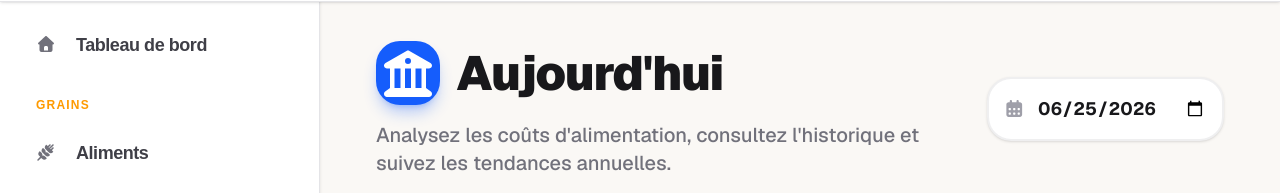
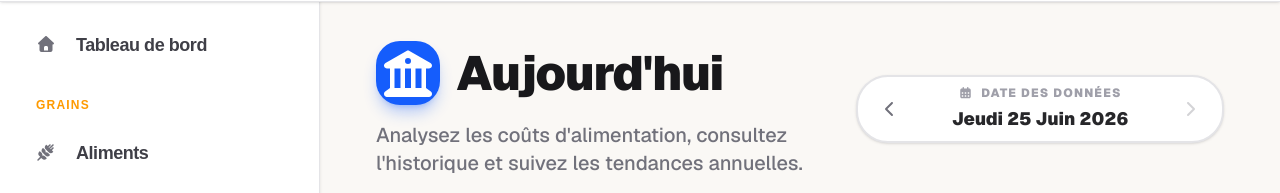
Before and after one commit to Fermes-J-N-Beauchemin-et-fils-inc/inventaire, a Next.js app: page /comptabilite/rations in a window 1280 px wide. Shown: the part 127-320 px from the top of the page. Built offline with nearby package versions, Linux system fonts and the light colour scheme; no server answers; the database is empty.

Commit message:
feat: implement unified DateNavigator component across dashboards

```diff
--- a/app/api/ration/config/route.ts
+++ b/app/api/ration/config/route.ts
@@ -15,6 +15,8 @@ export async function GET() {
                 id: 'asc'
             }
         });
+
+
 
         const rationConfig: Record<string, any[]> = {};
         const availableAliments: Record<string, any> = {};
--- /dev/null
+++ b/app/components/ui/DateNavigator.tsx
@@ -0,0 +1,84 @@
+'use client';
+import React, { useRef } from 'react';
+import { FontAwesomeIcon } from '@fortawesome/react-fontawesome';
+import { faChevronLeft, faChevronRight, faCalendarAlt } from '@fortawesome/free-solid-svg-icons';
+
+interface DateNavigatorProps {
+  label?: string;
+  selectedDate: string; // ISO format YYYY-MM-DD
+  onChange: (date: string) => void;
+  maxDate?: string;
+}
+
+export default function DateNavigator({
+  label = "Date des données",
+  selectedDate,
+  onChange,
+  maxDate
+}: DateNavigatorProps) {
+  const inputRef = useRef<HTMLInputElement>(null);
+
+  const currentDateObj = new Date(selectedDate + 'T12:00:00');
+
+  const handlePrevDay = () => {
+    const newDate = new Date(currentDateObj);
+    newDate.setDate(newDate.getDate() - 1);
+    onChange(newDate.toISOString().split('T')[0]);
+  };
+
+  const handleNextDay = () => {
+    const newDate = new Date(currentDateObj);
+    newDate.setDate(newDate.getDate() + 1);
+    const newDateStr = newDate.toISOString().split('T')[0];
+    if (maxDate && newDateStr > maxDate) return;
+    onChange(newDateStr);
+  };
+
+  const isMaxReached = maxDate ? selectedDate >= maxDate : false;
+
+  const formattedDate = currentDateObj.toLocaleDateString('fr-CA', {
+    weekday: 'long',
+    day: 'numeric',
+    month: 'long',
+    year: 'numeric'
+  });
+
+  return (
+    <div className="flex items-center gap-4 bg-white p-2 rounded-[2rem] border-2 border-zinc-200 shadow-sm relative group w-max">
+
+      {/* Hidden native date input for quick jumping */}
+      <input
+        ref={inputRef}
+        type="date"
+        value={selectedDate}
+        max={maxDate}
+        onChange={(e) => {
+          if(e.target.value) onChange(e.target.value);
+        }}
+        className="absolute inset-0 opacity-0 cursor-pointer w-full h-full z-10"
+      />
+
+      <button
+        onClick={(e) => { e.preventDefault(); handlePrevDay(); }}
+        className="relative z-20 w-12 h-12 rounded-2xl flex items-center justify-center text-zinc-500 hover:bg-zinc-100 hover:text-zinc-800 transition-colors"
+      >
+        <FontAwesomeIcon icon={faChevronLeft} className="w-5 h-5" />
+      </button>
+
+      <div className="flex flex-col items-center min-w-[220px] pointer-events-none">
+        <span className="text-xs font-black text-zinc-400 uppercase tracking-widest mb-1 flex items-center gap-2">
+          <FontAwesomeIcon icon={faCalendarAlt} /> {label}
+        </span>
+        <span className="font-black text-lg text-zinc-800 capitalize">{formattedDate}</span>
+      </div>
+
+      <button
+        onClick={(e) => { e.preventDefault(); handleNextDay(); }}
+        disabled={isMaxReached}
+        className="relative z-20 w-12 h-12 rounded-2xl flex items-center justify-center text-zinc-500 hover:bg-zinc-100 hover:text-zinc-800 transition-colors disabled:opacity-30 disabled:hover:bg-transparent"
+      >
+        <FontAwesomeIcon icon={faChevronRight} className="w-5 h-5" />
+      </button>
+    </div>
+  );
+}
--- a/app/comptabilite/rations/page.tsx
+++ b/app/comptabilite/rations/page.tsx
@@ -10,6 +10,7 @@ import ComptabiliteGraph from '../components/ComptabiliteGraph';
 import GroupsDataView from '../components/GroupsDataView';
 import { SingleLineChart } from '@/app/grains/aliments/components/AlimentCharts';
 import { faChartLine } from '@fortawesome/free-solid-svg-icons';
+import DateNavigator from '@/app/components/ui/DateNavigator';
 
 export default function RationsComptabilitePage() {
   const [selectedDate, setSelectedDate] = useState<string>(new Date().toISOString().split('T')[0]);
@@ -69,17 +70,11 @@ export default function RationsComptabilitePage() {
             </p>
           </div>
 
-          <div className="relative">
-            <div className="absolute inset-y-0 left-0 pl-4 flex items-center pointer-events-none">
-              <FontAwesomeIcon icon={faCalendarDays} className="text-zinc-400 text-lg" />
-            </div>
-            <input
-              type="date"
-              value={selectedDate}
-              onChange={(e) => setSelectedDate(e.target.value)}
-              className="block w-full pl-12 pr-4 py-4 bg-white border-2 border-zinc-200/60 rounded-[1.5rem] text-lg font-bold text-zinc-900 focus:outline-none focus:ring-4 focus:ring-blue-500/20 focus:border-blue-500 transition-all shadow-sm cursor-pointer"
-            />
-          </div>
+          <DateNavigator
+            selectedDate={selectedDate}
+            onChange={(dateStr) => setSelectedDate(dateStr)}
+            maxDate={new Date().toISOString().split('T')[0]}
+          />
         </div>
 
         {/* Bilan Cards (Details of the day at the top) */}
@@ -136,6 +131,8 @@ export default function RationsComptabilitePage() {
               label="Coût Total"
               unit="$"
               isArea={true}
+              referenceValue={data.annualBilan.averageCostPerDay}
+              referenceLabel="Moyenne (Année)"
             />
           </div>
         </div>
--- a/app/grains/aliments/components/AlimentCharts.tsx
+++ b/app/grains/aliments/components/AlimentCharts.tsx
@@ -3,7 +3,7 @@
 import React from 'react';
 import {
   LineChart, Line, XAxis, YAxis, CartesianGrid, Tooltip, ResponsiveContainer,
-  AreaChart, Area
+  AreaChart, Area, ReferenceLine
 } from 'recharts';
 
 interface ChartProps {
@@ -13,6 +13,8 @@ interface ChartProps {
   label: string;
   unit: string;
   isArea?: boolean;
+  referenceValue?: number;
+  referenceLabel?: string;
 }
 
 const CustomTooltip = ({ active, payload, label }: any) => {
@@ -37,7 +39,7 @@ const CustomTooltip = ({ active, payload, label }: any) => {
 };
 
 
-export function SingleLineChart({ data, dataKey, color, label, unit, isArea = false }: ChartProps) {
+export function SingleLineChart({ data, dataKey, color, label, unit, isArea = false, referenceValue, referenceLabel }: ChartProps) {
   const chartData = data.map(d => ({ ...d, unit }));
 
   return (
@@ -55,6 +57,9 @@ export function SingleLineChart({ data, dataKey, color, label, unit, isArea = fa
             <XAxis dataKey="date" axisLine={false} tickLine={false} tick={{ fill: '#71717A', fontWeight: 'bold' }} dy={10} />
             <YAxis axisLine={false} tickLine={false} tick={{ fill: '#71717A', fontWeight: 'bold' }} dx={-10} />
             <Tooltip content={<CustomTooltip />} />
+            {referenceValue !== undefined && (
+              <ReferenceLine y={referenceValue} stroke="#10B981" strokeDasharray="3 3" label={{ position: 'top', value: referenceLabel || 'Moyenne', fill: '#10B981', fontWeight: 'bold' }} />
+            )}
             <Area type="monotone" dataKey={dataKey} name={label} stroke={color} strokeWidth={4} fillOpacity={1} fill={`url(#color-${dataKey})`} />
           </AreaChart>
         ) : (
@@ -63,6 +68,9 @@ export function SingleLineChart({ data, dataKey, color, label, unit, isArea = fa
             <XAxis dataKey="date" axisLine={false} tickLine={false} tick={{ fill: '#71717A', fontWeight: 'bold' }} dy={10} />
             <YAxis axisLine={false} tickLine={false} tick={{ fill: '#71717A', fontWeight: 'bold' }} dx={-10} />
             <Tooltip content={<CustomTooltip />} />
+            {referenceValue !== undefined && (
+              <ReferenceLine y={referenceValue} stroke="#10B981" strokeDasharray="3 3" label={{ position: 'top', value: referenceLabel || 'Moyenne', fill: '#10B981', fontWeight: 'bold' }} />
+            )}
             <Line type="monotone" dataKey={dataKey} name={label} stroke={color} strokeWidth={4} dot={{ r: 4, strokeWidth: 2 }} activeDot={{ r: 8 }} />
           </LineChart>
         )}
--- a/app/laitier/sommaire/SommaireClient.tsx
+++ b/app/laitier/sommaire/SommaireClient.tsx
@@ -9,30 +9,13 @@ import ReleveTab from './components/ReleveTab';
 import TariesTab from './components/TariesTab';
 import { globalMocks, lactationGroups, releveGroups, releveTotal, tariesGroups, tariesTotal } from './lib/mockData';
 
+import DateNavigator from '@/app/components/ui/DateNavigator';
+
 export default function SommaireClient() {
   const [activeTab, setActiveTab] = useState('dashboard');
 
   // Mock date state for UI purposes
   const [currentDate, setCurrentDate] = useState(new Date('2026-06-26T00:00:00'));
-
-  const handlePrevDay = () => {
-    const newDate = new Date(currentDate);
-    newDate.setDate(newDate.getDate() - 1);
-    setCurrentDate(newDate);
-  };
-
-  const handleNextDay = () => {
-    const newDate = new Date(currentDate);
-    newDate.setDate(newDate.getDate() + 1);
-    setCurrentDate(newDate);
-  };
-
-  const formattedDate = currentDate.toLocaleDateString('fr-CA', {
-    weekday: 'long',
-    day: 'numeric',
-    month: 'long',
-    year: 'numeric'
-  });
 
   const mocks = {
     global: globalMocks,
@@ -50,29 +33,11 @@ export default function SommaireClient() {
       <div className="flex flex-col md:flex-row md:items-center justify-between mb-8 gap-4">
         <h1 className="text-4xl font-black text-zinc-900">Sommaire du Troupeau</h1>
 
-        <div className="flex items-center gap-4 bg-white p-2 rounded-2xl border-2 border-zinc-200 shadow-sm">
-          <button
-            onClick={handlePrevDay}
-            className="w-10 h-10 rounded-xl flex items-center justify-center text-zinc-500 hover:bg-zinc-100 transition-colors"
-          >
-            <FontAwesomeIcon icon={faChevronLeft} />
-          </button>
-
-          <div className="flex flex-col items-center min-w-[200px]">
-            <span className="text-xs font-bold text-zinc-400 uppercase tracking-wider mb-1 flex items-center gap-2">
-              <FontAwesomeIcon icon={faCalendarAlt} /> Date des données
-            </span>
-            <span className="font-bold text-zinc-800 capitalize">{formattedDate}</span>
-          </div>
-
-          <button
-            onClick={handleNextDay}
-            disabled={currentDate >= new Date()} // Prevent going to future if it were real
-            className="w-10 h-10 rounded-xl flex items-center justify-center text-zinc-500 hover:bg-zinc-100 transition-colors disabled:opacity-30 disabled:hover:bg-transparent"
-          >
-            <FontAwesomeIcon icon={faChevronRight} />
-          </button>
-        </div>
+        <DateNavigator
+          selectedDate={currentDate.toISOString().split('T')[0]}
+          onChange={(dateStr) => setCurrentDate(new Date(dateStr + 'T12:00:00'))}
+          maxDate={new Date().toISOString().split('T')[0]}
+        />
       </div>
 
       {/* Tabs Navigation */}
--- a/app/laitier/sommaire/components/DashboardTab.tsx
+++ b/app/laitier/sommaire/components/DashboardTab.tsx
@@ -101,6 +101,8 @@ export default function DashboardTab({ mocks, setActiveTab }: DashboardTabProps)
               label="Coût Total"
               unit="$"
               isArea={true}
+              referenceValue={3900}
+              referenceLabel="Moyenne"
             />
           </div>
         </div>
```
